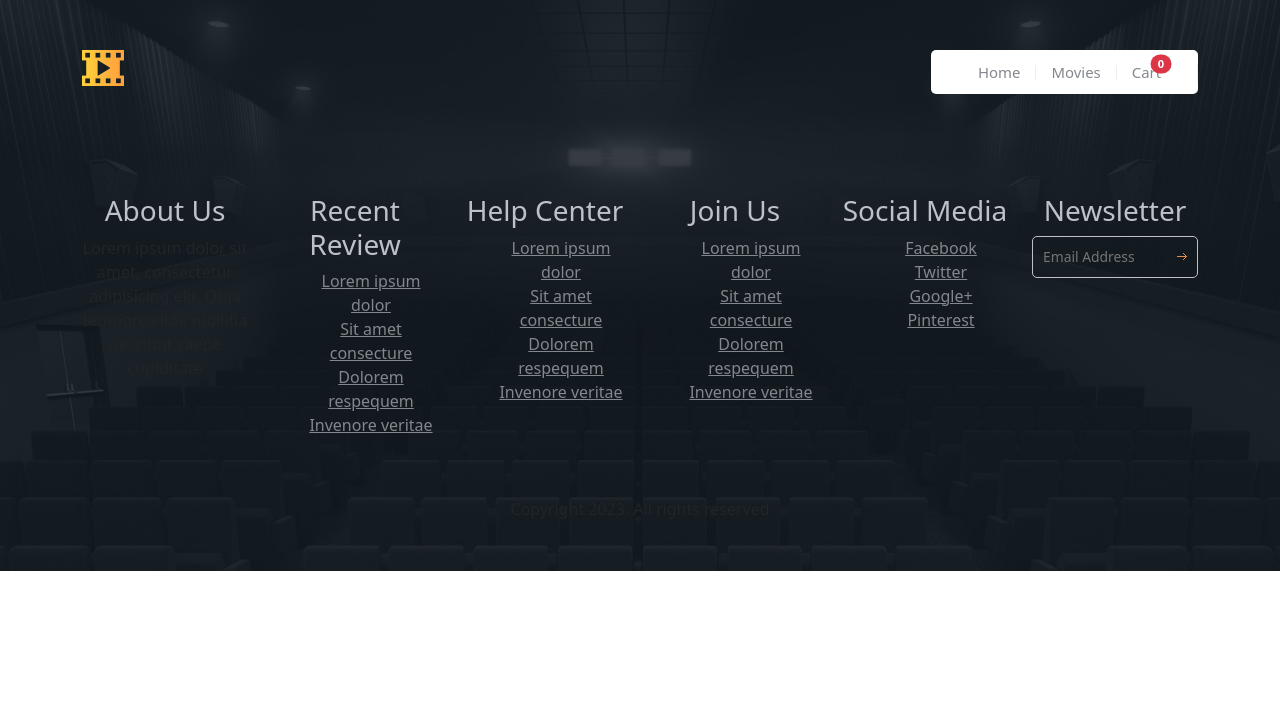
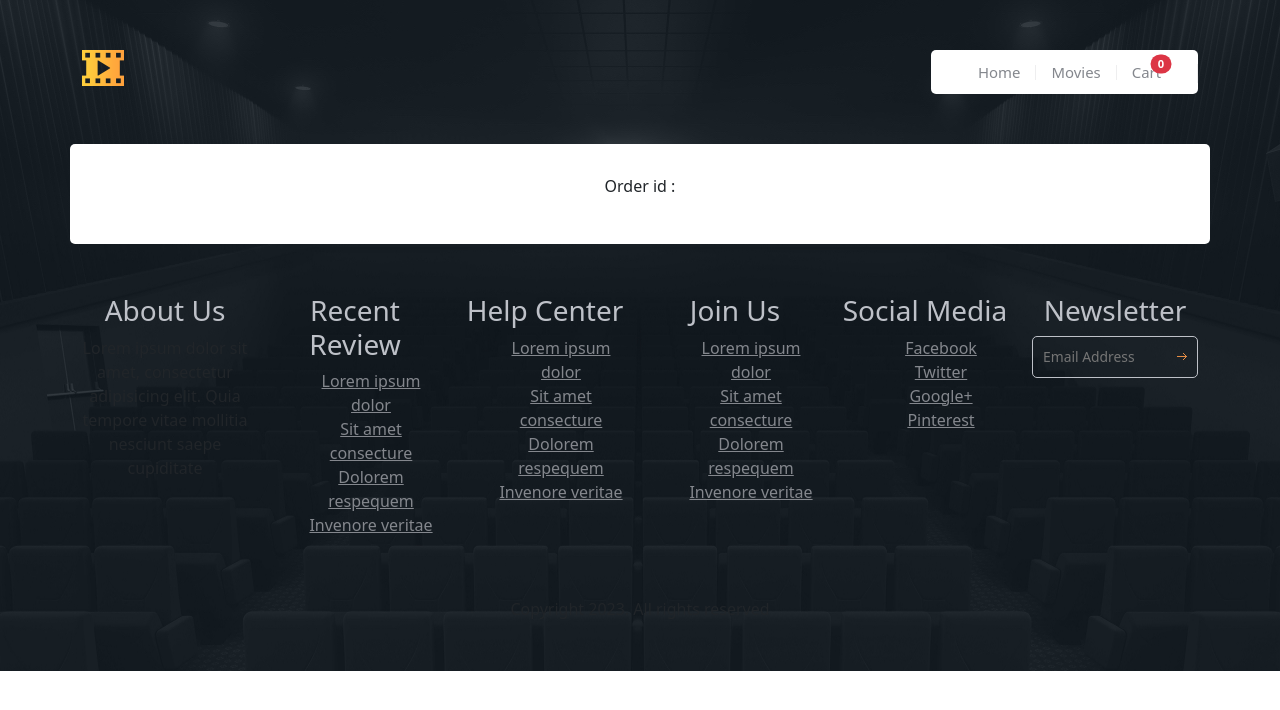
Before and after one commit to Snehacispl/Redux-Movie-Poster, a React (Create React App) app: page /Thank-you in a window 1280 px wide. Shown: the top 710 px of the page. Built offline with nearby package versions, Linux system fonts and the light colour scheme.

Commit message:
Implemented Latest Movie Api Movie Details Page functionality,Paypal functionality,Thank you page details show from paypal

```diff
--- a/src/App.js
+++ b/src/App.js
@@ -10,6 +10,7 @@ import { Provider } from "react-redux";
 import store from "./components/store/store";
 import Cart from "./components/Cart";
 import Footer from "./components/Footer";
+import ThankYou from "./components/ThankYou";
 
 function App() {
   return (
@@ -23,6 +24,7 @@ function App() {
 
             <Route path="/MovieDetails/:id" element={<MovieDetail />} />
             <Route path="/cart" element={<Cart />} />
+            <Route path="/Thank-you" element={<ThankYou />} />
           </Routes>
           <Footer />
         </BrowserRouter>
--- a/src/components/Cart.js
+++ b/src/components/Cart.js
@@ -10,14 +10,21 @@ import {
   deccartquantity,
   cartTotalqty,
 } from "./store/cartSlice";
+import { useNavigate } from "react-router-dom";
 
 const Cart = () => {
   const cart = useSelector((state) => state.cart);
-
+  const navigate = useNavigate();
   const dispatch = useDispatch();
 
   const totalprice = useSelector(cartTotal).toFixed(2);
   const totalqty = useSelector(cartTotalqty);
+  const cartitemnames = [];
+  cart.map((item) => {
+    if (!cartitemnames.includes(item.Title)) {
+      cartitemnames.push(item.Title + ", ");
+    }
+  });
   // const paypal = useRef();
 
   // const paypalfunc = () => {
@@ -137,6 +144,7 @@ const Cart = () => {
               return actions.order.create({
                 purchase_units: [
                   {
+                    description: JSON.stringify(cartitemnames),
                     amount: {
                       value: 0.01,
                     },
@@ -147,7 +155,11 @@ const Cart = () => {
             onApprove={(data, actions) => {
               return actions.order.capture().then((details) => {
                 const name = details.payer.name.given_name;
-                alert(`Transaction completed by ${name}`);
+                const orderdata = actions.order.capture();
+                console.log(orderdata);
+                setTimeout(() => {
+                  navigate("/Thank-you", { state: orderdata });
+                }, 3000);
               });
             }}
           />
--- /dev/null
+++ b/src/components/ThankYou.js
@@ -0,0 +1,42 @@
+import React, { useEffect } from "react";
+import { useLocation } from "react-router-dom";
+
+const ThankYou = (orderdata) => {
+  const location = useLocation();
+  const data = location.state;
+
+  return (
+    <main className="main-content">
+      <div className="container">
+        <p>Order id :{data && data.value.id} </p>
+        {data &&
+          data.value.purchase_units.map((item) => {
+            return (
+              <>
+                <h2>Shipping Address</h2>
+                <span>
+                  Full name: {item.shipping.name.full_name}
+                  <br />
+                  Address: {item.shipping.address.address_line_1},
+                  {item.shipping.address.admin_area_1},
+                  {item.shipping.address.admin_area_2},
+                  <br />
+                  Country Code:
+                  {item.shipping.address.country_code},
+                  <br />
+                  Zip Code:
+                  {item.shipping.address.postal_code}
+                </span>
+                <br></br>
+                <h2>Total</h2>
+                Total : {item.amount.value}
+                {item.amount.currency_code}
+              </>
+            );
+          })}
+      </div>
+    </main>
+  );
+};
+
+export default ThankYou;
```
